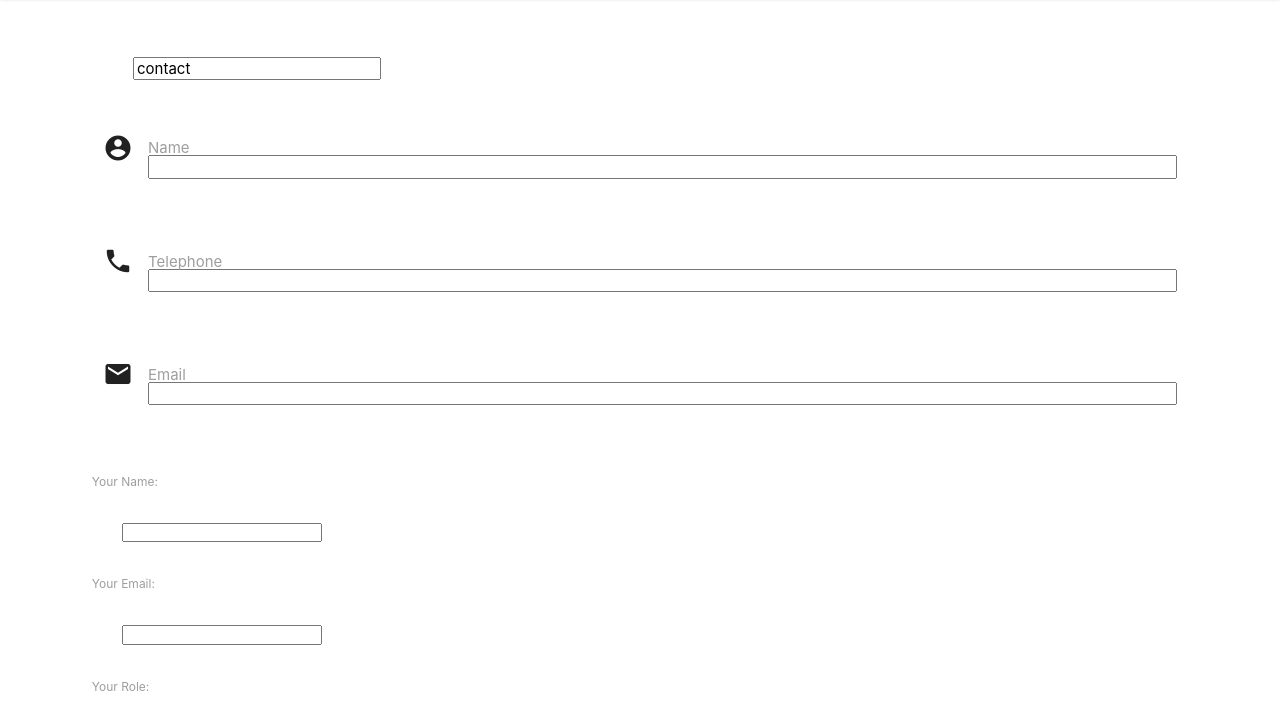
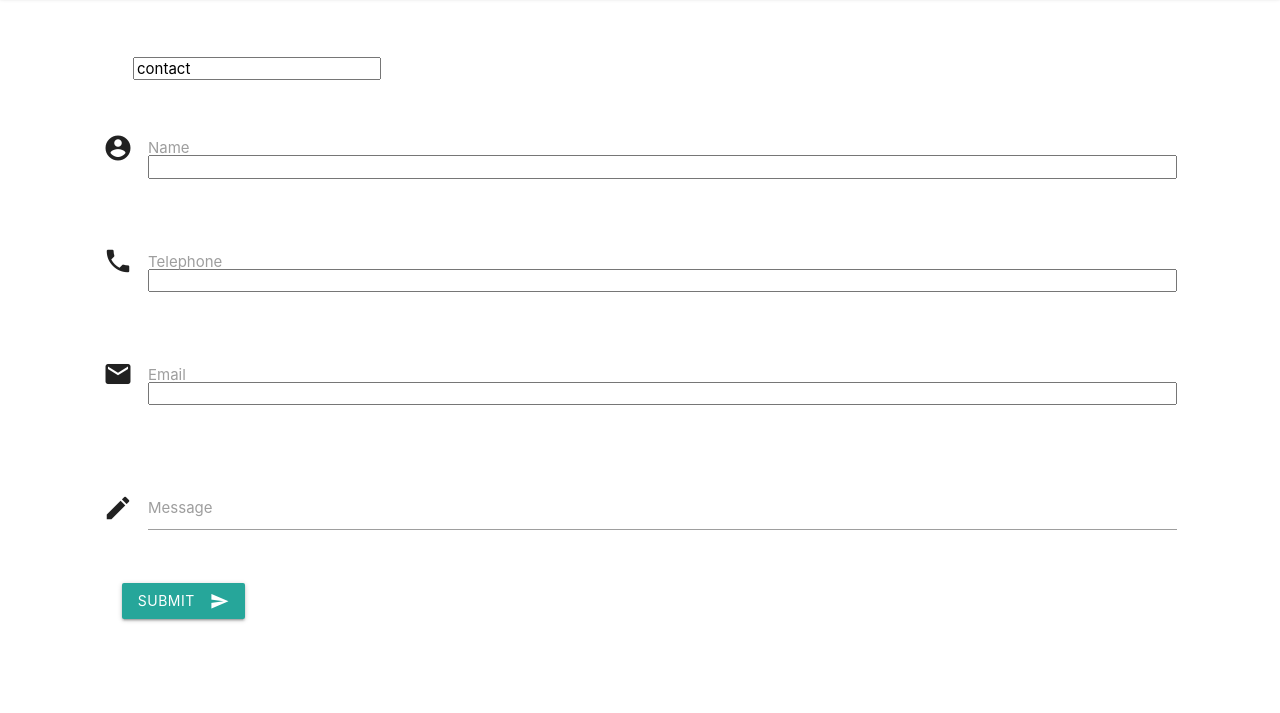
Before and after one commit to sedav48/coding-practice, a plain HTML site: page contact2.html in a window 1280 px wide. Shown: the part 67-780 px from the top of the page. Drawn offline with nearby package versions, Linux system fonts and the light colour scheme.

Commit message:
Final form changes

```diff
--- a/contact2.html
+++ b/contact2.html
@@ -56,7 +56,7 @@
                 </div>
             </form>
 
-            <div class="row">
+            <!-- <div class="row">
                 <form>
                     <p>
                         <label>Your Name: <input type="text " name="name " /></label>
@@ -68,14 +68,14 @@
                         <label>Your Role: <select name="role[] " multiple>
       <option value="leader ">Leader</option>
       <option value="follower ">Follower</option>
-    </select></label>
-                    </p>
+    </select></label> -->
+            <!-- </p>
             <p>
                 <label>Message: <textarea name="message "></textarea></label>
             </p>
             <p>
                 <button type="submit ">Send</button>
-                    </p>
+            </p> -->
             </form>
             <form>
                 <div class="row ">
```
Lines whose indentation alone changed are shown as unchanged.
